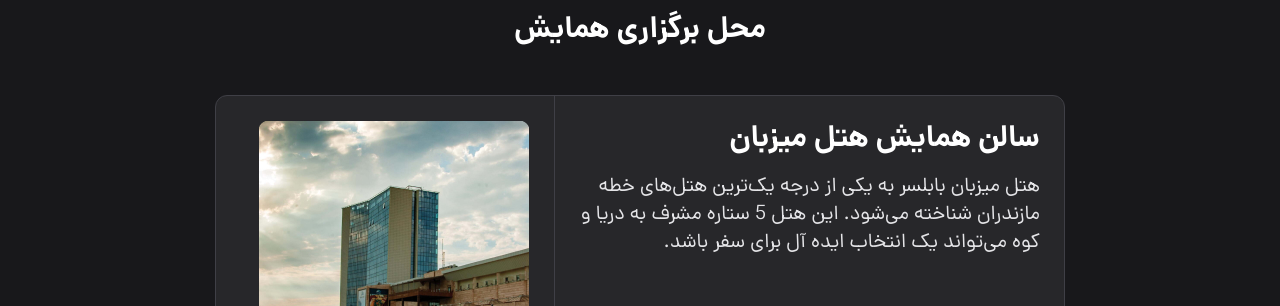
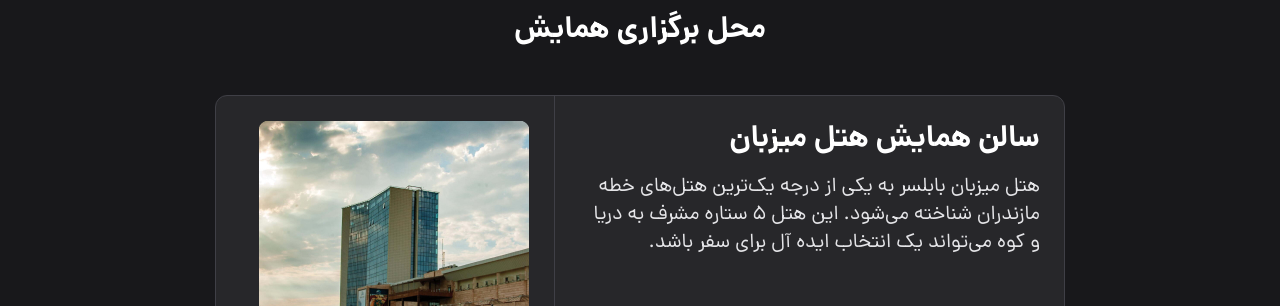
Before and after one commit to frontChapter/website-frontend, a Next.js app: page / in a window 1280 px wide. Shown: the part 2987-3293 px from the top of the page. Built offline with nearby package versions, Linux system fonts and the light colour scheme.

Commit message:
fix: `<ConferenceLocation>` typo

```diff
--- a/src/app/components/ConferenceLocation.tsx
+++ b/src/app/components/ConferenceLocation.tsx
@@ -32,7 +32,7 @@ export default function ConferenceLocation() {
             <strong className="text-3xl">سالن همایش هتل میزبان</strong>
             <p className="text-xl text-zinc-200">
               هتل میزبان بابلسر به یکی از درجه یک‌ترین هتل‌های خطه مازندران
-              شناخته می‌شود. این هتل 5 ستاره مشرف به دریا و کوه می‌تواند یک
+              شناخته می‌شود. این هتل ۵ ستاره مشرف به دریا و کوه می‌تواند یک
               انتخاب ایده آل برای سفر باشد.
             </p>
           </div>
```
